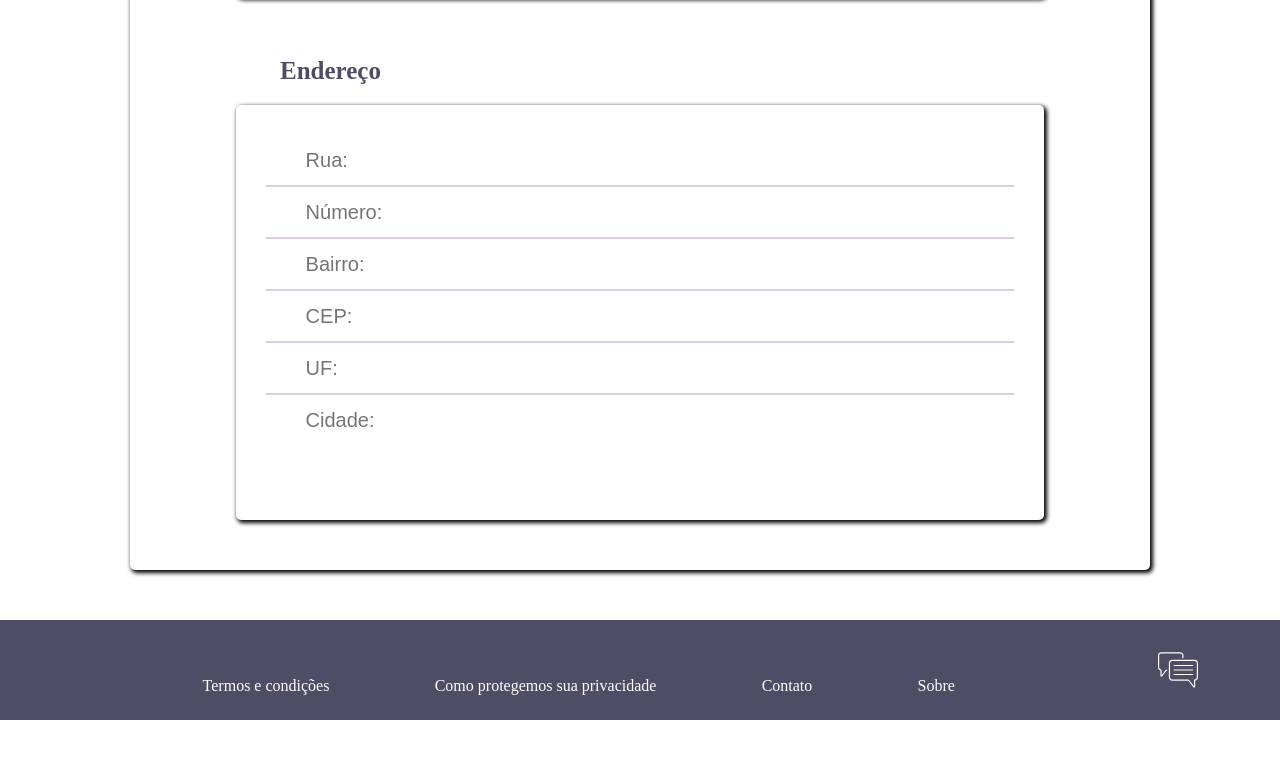
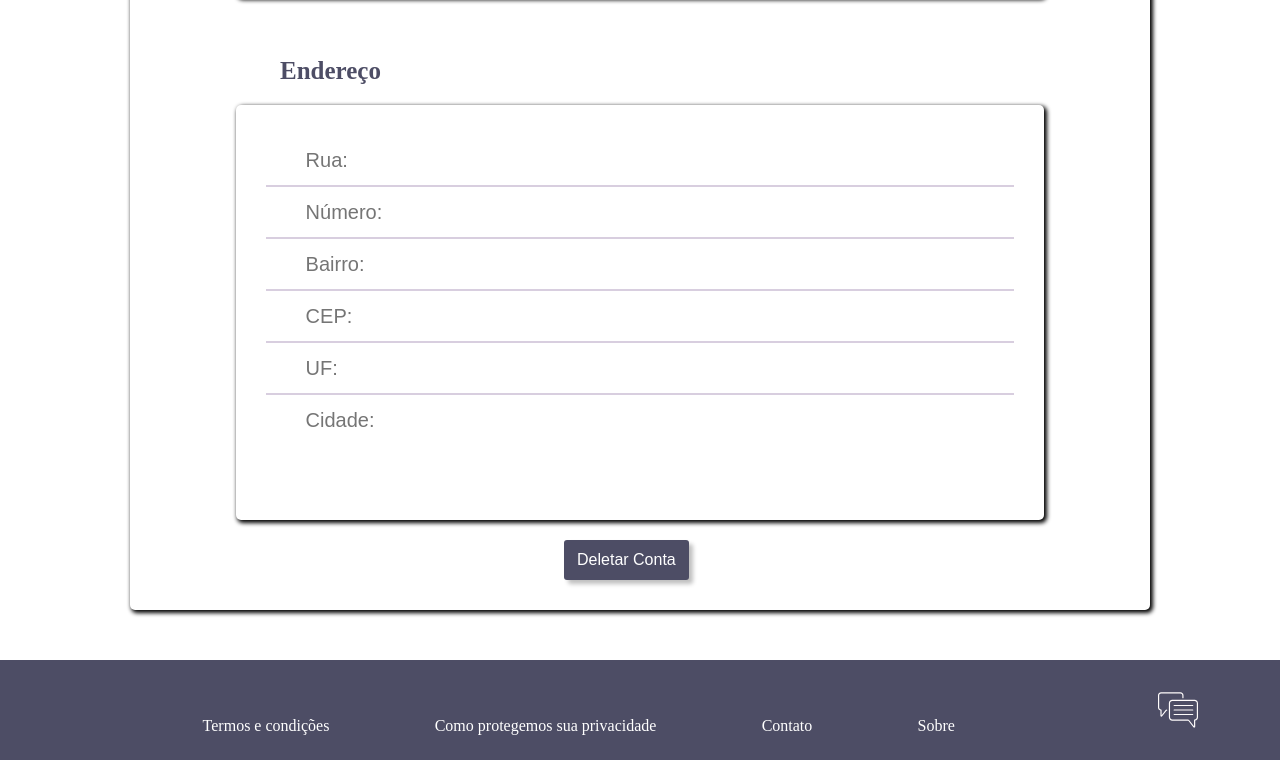
Before and after one commit to arthurbarbero/DB-LGPD, a plain HTML site: page front-end/template/profile_page.html in a window 1280 px wide. Shown: the part 780-1540 px from the top of the page. Before the commit the page ends 1500 px from the top, so only its background shows below. Drawn offline with nearby package versions, Linux system fonts and the light colour scheme; some packages are replaced by stand-ins of ours; no server answers; sample sign-in values are in the browser's storage; a script that the page names is missing.

Commit message:
Front-end deleção concluída

```diff
--- a/front-end/css/profile_page.css
+++ b/front-end/css/profile_page.css
@@ -10,7 +10,7 @@ form.buttons {
     width: 420px;
 }
 
-.flex-conteiner{
+.flex-conteiner {
     display:flex;
     flex-direction: column;
     justify-content: space-between;
@@ -37,12 +37,12 @@ form.buttons {
     margin-top: 4px;
 }
 
-.meu-perfil{
+.meu-perfil {
     display: flex;
     width: 100%;
 }
 
-#meus-dados{
+#meus-dados {
     margin-left: 120px;
     color: #4D4D65;
     margin-top: 40px;
@@ -62,7 +62,7 @@ hr {
     font-size: 25px;
 }
 
-.container-dados{
+.container-dados {
     display:flex;
     flex-direction: column;
     background: white;
@@ -99,9 +99,18 @@ textarea:focus, input:focus, select:focus {
     outline: 0;
 }
 
-.input_nasc{
+.input_nasc {
     font-size: 20px;
     height: 30px;
     margin-top: 10px;
     color: #757575;
 }
+
+#options-btn {
+    display: flex;
+    flex-direction: column;
+    justify-content: center;
+    align-items: center;
+    width: 93%;
+
+}
--- a/front-end/javaScript/profile_page.js
+++ b/front-end/javaScript/profile_page.js
@@ -42,3 +42,45 @@ function logout() {
         window.location.reload()
     }
 }
+
+async function deleteAccount() {
+    Swal.fire({
+        title: 'Você tem certeza?',
+        text: 'Após deletar sua conta, não será possível reverter o processo, todos os dados serão apagados!',
+        icon: 'warning',
+        showCancelButton: true,
+        confirmButtonText: 'Sim, deletar!',
+        cancelButtonText: 'Não, cancelar!'
+      }).then(async (result) => {
+            if (result.value) {
+                let user_id = await localStorage.getItem('user_id')
+
+                axios.post('http://ec2-52-67-163-45.sa-east-1.compute.amazonaws.com/account/delUser', { 'id': user_id }, { headers: { 'Access-Control-Allow-Origin':'*', 'Content-Type': 'application/json' }})
+                .then((response)=>{
+                    if(response.status === 200) {
+                        logout()
+                        window.location.href = '../../index.html'
+
+                    } else {
+                        Swal.fire({
+                            title: 'ERROR',
+                            text: 'Ocorreu um erro, tente novamente',
+                            icon: 'error',
+                            showCancelButton: true,
+                            cancelButtonText: 'Ok :(',
+                            showConfirmButton: false
+                        })
+                    }
+                }).catch((error)=> {
+                    Swal.fire({
+                        title: 'ERROR',
+                        text: 'Ocorreu um erro, tente novamente',
+                        icon: 'error',
+                        showCancelButton: true,
+                        cancelButtonText: 'Ok :(',
+                        showConfirmButton: false
+                    })
+                })
+            }
+      })
+}
--- a/front-end/template/profile_page.html
+++ b/front-end/template/profile_page.html
@@ -6,6 +6,7 @@
     <link rel="stylesheet" type="text/css" href="/front-end/css/index.css">
     <link rel="stylesheet" type="text/css" href="/front-end/css/profile_page.css">
 
+    <script src="https://cdn.jsdelivr.net/npm/sweetalert2@10"></script>
     <script src="https://unpkg.com/axios/dist/axios.min.js"></script>
     <script type="text/javascript" src="https://cdnjs.cloudflare.com/ajax/libs/crypto-js/4.0.0/crypto-js.min.js"></script>
     <script src="../javaScript/utils/toasted.js"></script>
@@ -77,6 +78,9 @@
                 <input class="dados-conta" id="cidade" type="text" placeholder="Cidade:" disabled>
             </div>
         </section>
+        <div id="options-btn">
+            <input type="button" value="Deletar Conta" id="btn-cadastre-se" onclick="deleteAccount()"/>
+        </div>
     </section>
     <footer class="nav-footer">
         <div class="info-footer">
```
